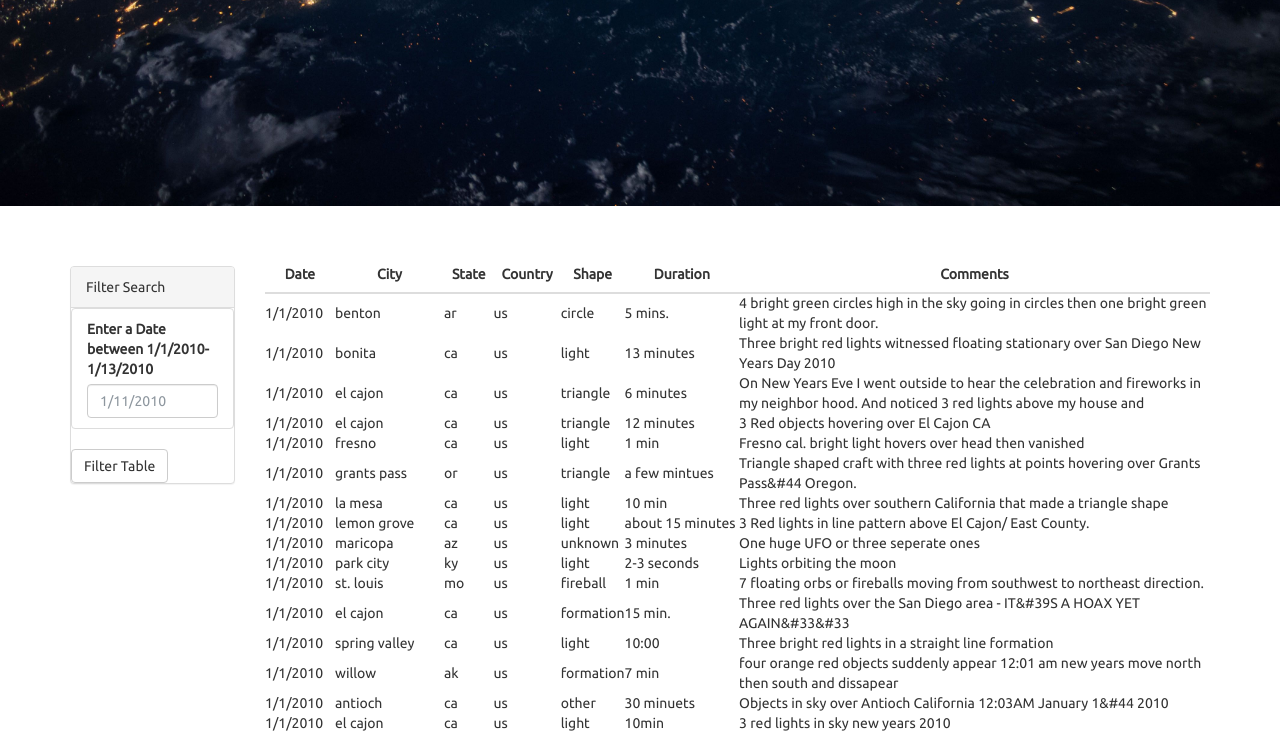
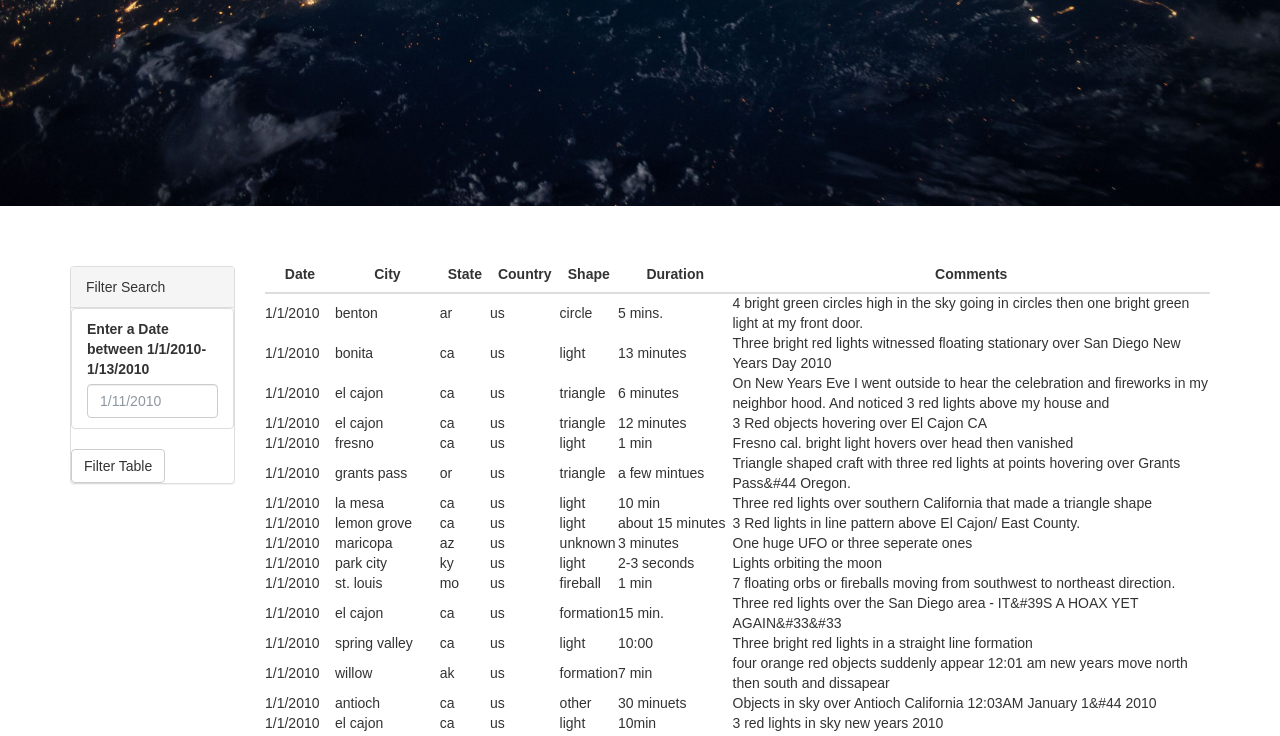
Before and after one commit to mvongjesda/javascript-challenge, a plain HTML site: page index.html in a window 1280 px wide. Shown: the part 406-1142 px from the top of the page. Drawn offline with nearby package versions, Linux system fonts and the light colour scheme.

Commit message:
Update font

```diff
--- a/index.html
+++ b/index.html
@@ -6,7 +6,7 @@
   <title>UFO Finder</title>
   <meta name="viewport" content="width=device-width, initial-scale=1">
   <link rel="stylesheet" href="https://maxcdn.bootstrapcdn.com/bootswatch/3.3.7/superhero/bootstrap.min.css">
-  <link href="https://fonts.googleapis.com/css?family=Ubuntu" rel="stylesheet">
+  <link href="https://fonts.googleapis.com/css2?family=Roboto&display=swap" rel="stylesheet">
   <link rel="stylesheet" href="static/css/style.css">
 </head>
 
```
